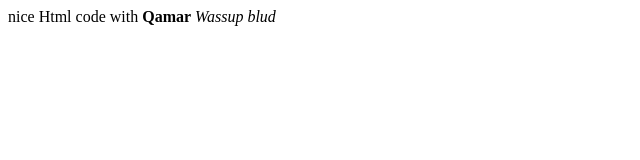
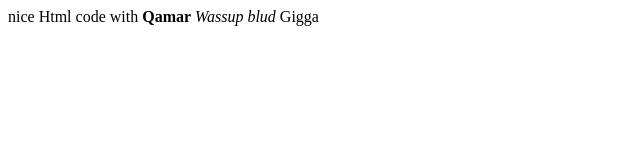
Before and after one commit to QamarTheCoder/Proj2, a plain HTML site: page index.html in a window 1280 px wide. Shown: the full height of the page, 0-640 px from the left. Drawn offline with Linux system fonts and the light colour scheme.

Commit message:
last time commitin

```diff
--- a/index.html
+++ b/index.html
@@ -8,5 +8,6 @@
 <body>
     nice Html code with <b>Qamar</b>
     <i>Wassup blud</i>
+    <a>Gigga</a>
 </body>
 </html>
```
